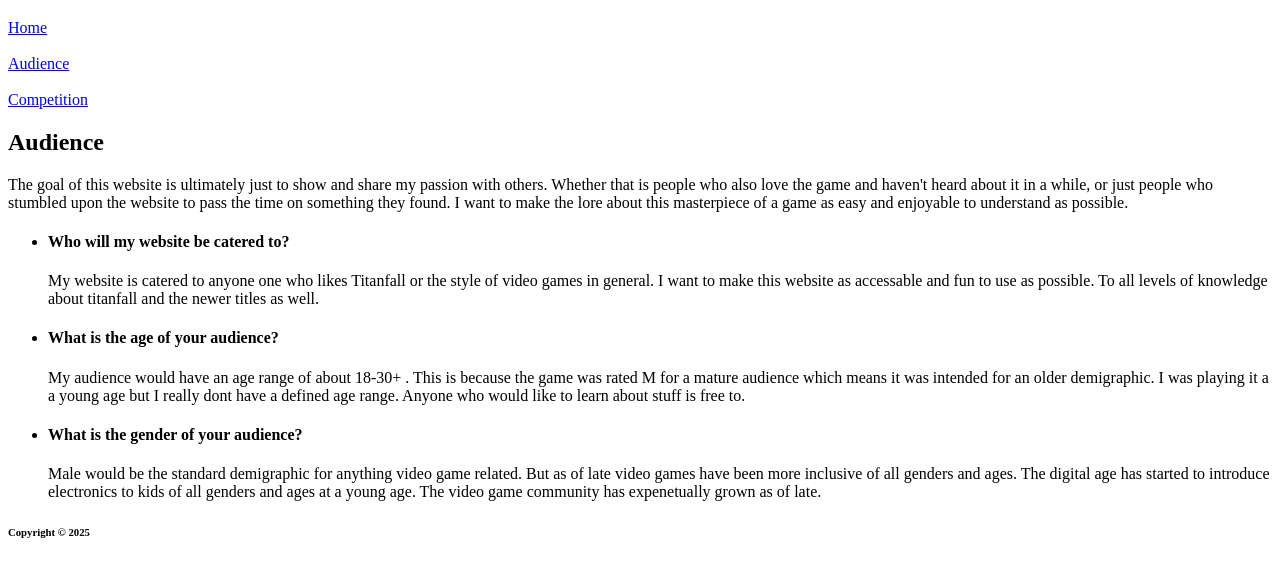
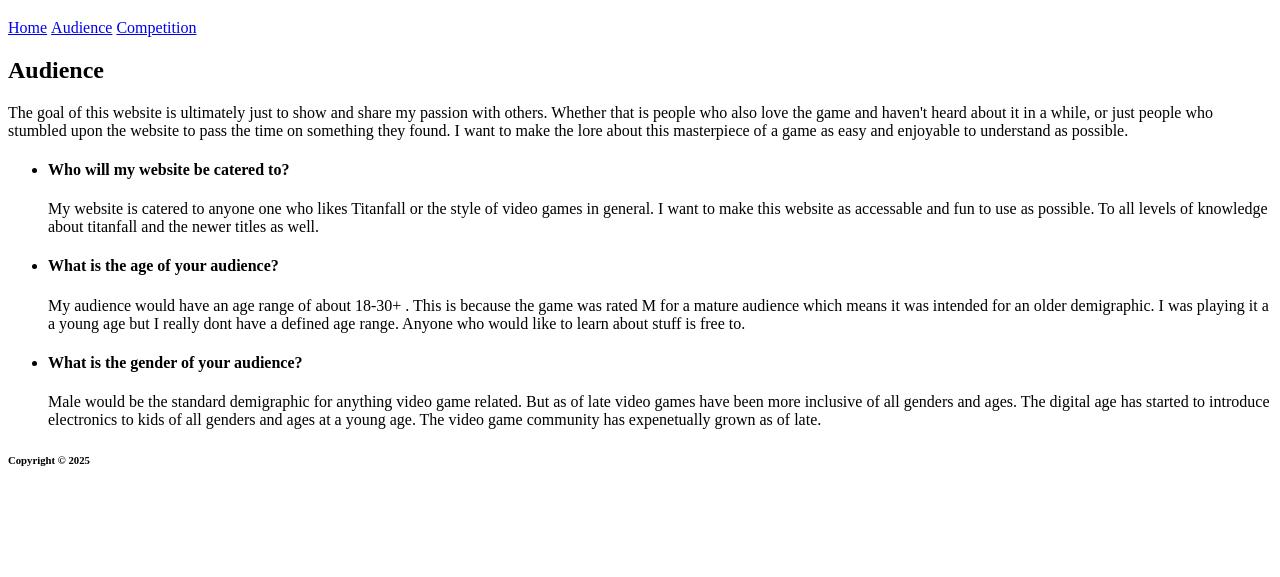
Before and after one commit to Axattack99/se1400, a plain HTML site: page milestone1/audience.html in a window 1280 px wide. Shown: the part 61-638 px from the top of the page. Drawn offline with Linux system fonts and the light colour scheme.

Commit message:
fixed tags

```diff
--- a/milestone1/audience.html
+++ b/milestone1/audience.html
@@ -7,7 +7,7 @@
 </head>
 <body>
     <h1>The Pilot Logs</h1>
-    <nav> <a href="index.html">Home</a></nav>&nbsp;<nav> <a href="audience.html">Audience</a></nav>&nbsp;<nav> <a href="competition.html">Competition</a></nav>
+    <nav> <a href="index.html">Home</a>&nbsp;<a href="audience.html">Audience</a>&nbsp;<a href="competition.html">Competition</a></nav>
 <main>
 <h2>Audience</h2>
     <p>The goal of this website is ultimately just to show and share my passion with others. Whether that is people who also love the game and haven't heard about it in a while, or just people who stumbled upon the website to pass the time on something they found. I want to make the lore about this masterpiece of a game as easy and enjoyable to understand as possible.</p>
```
Also changed, not shown: milestone1/competition.html (+1 -1 lines), milestone1/index.html (+1 -1 lines).
